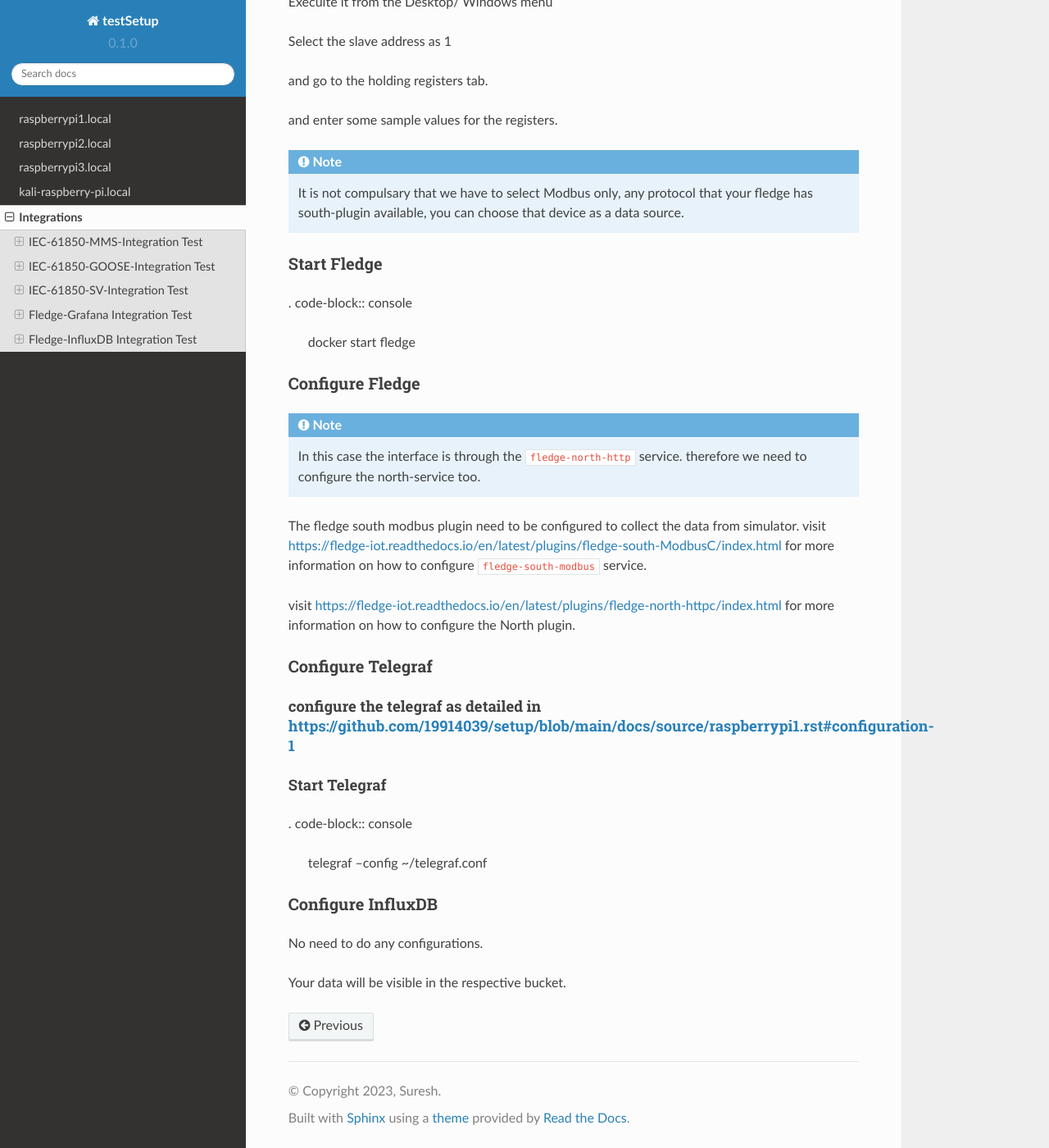
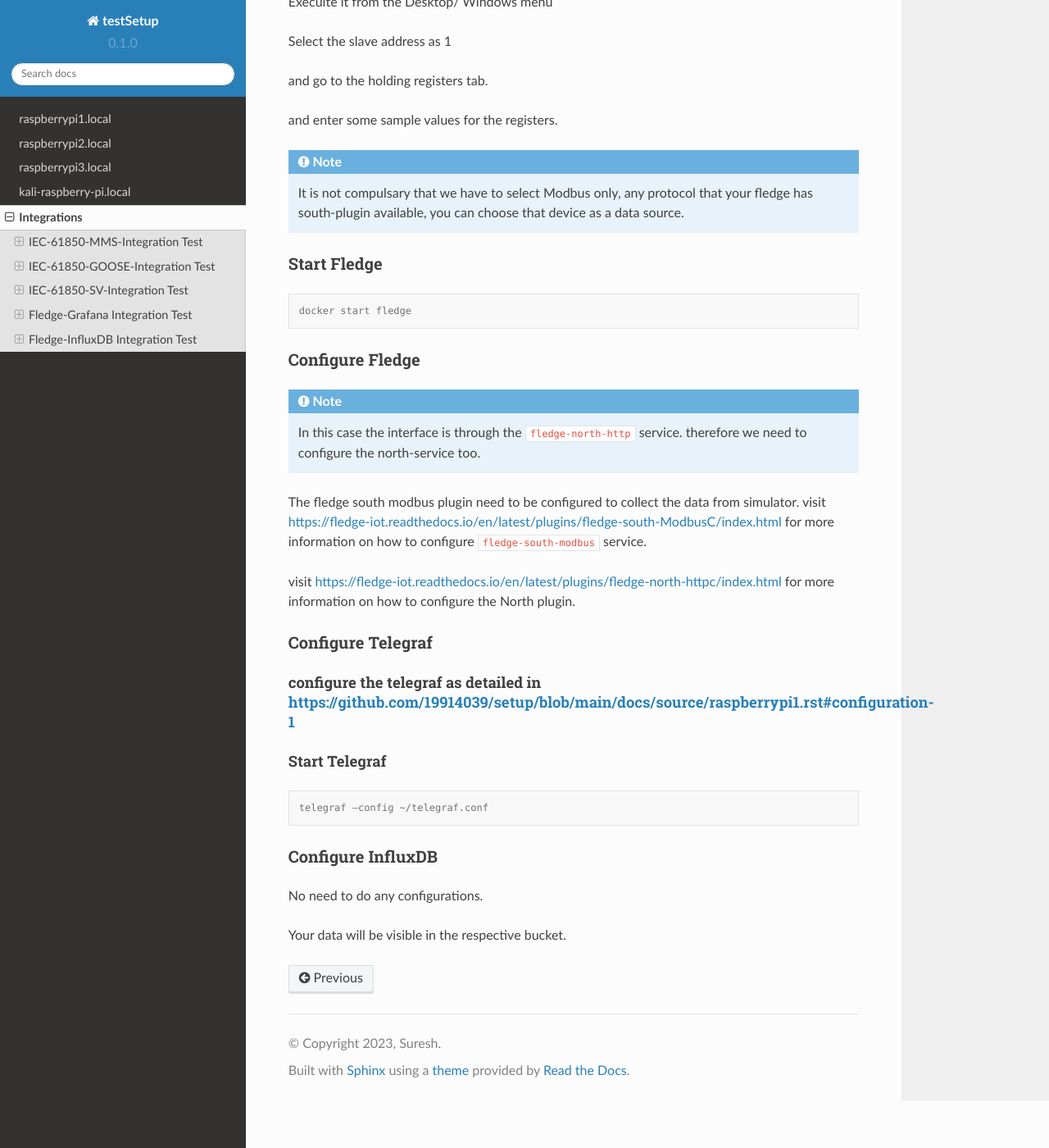
Before and after one commit to suresh-iitr/setup, a Sphinx documentation site: the page built from docs/source/integrations.rst, in a window 1280 px wide and 1400 px high, scrolled down 12761 px. Shown: the whole window at 82% size. Built offline with Sphinx 7.4.7 and the Read the Docs theme 2.0.0, drawn with Linux system fonts in a browser that asks for light colours.

Commit message:
Update integrations.rst

```diff
--- a/docs/source/integrations.rst
+++ b/docs/source/integrations.rst
@@ -612,7 +612,7 @@ and enter some sample values for the registers.
 Start Fledge
 ------
 
-. code-block:: console
+.. code-block:: console
 
    docker start fledge
 
@@ -637,7 +637,7 @@ configure the telegraf as detailed in https://github.com/19914039/setup/blob/mai
 Start Telegraf
 ------
 
-. code-block:: console
+.. code-block:: console
 
    telegraf –config ~/telegraf.conf
 
```
